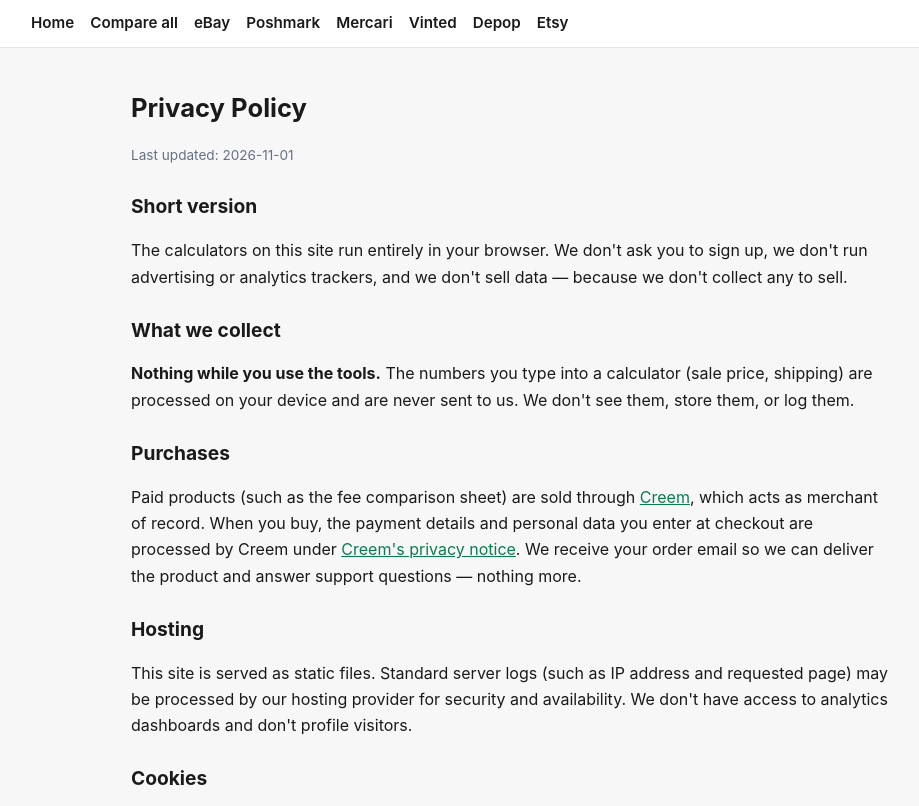
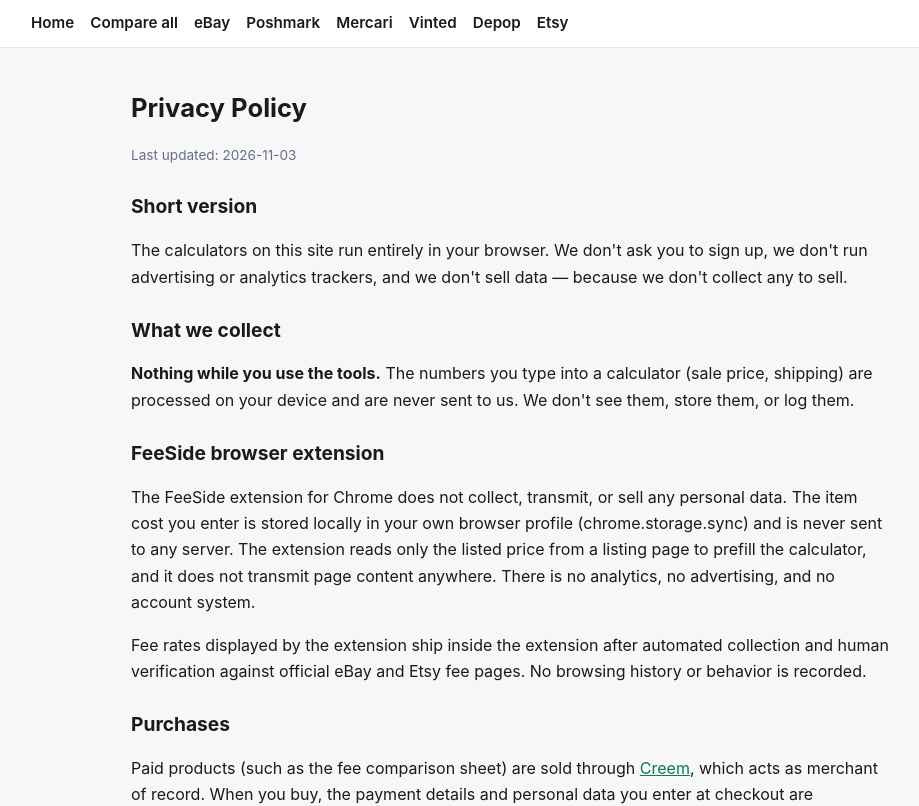
Before and after one commit to wssylhy/feeside-com, a Next.js app: page /privacy in a window 1280 px wide. Shown: the top 806 px of the page, without its empty margins (129-1048 px from the left). Built offline with nearby package versions, Linux system fonts and the light colour scheme.

Commit message:
privacy: add extension section (#extension) for CWS listing

```diff
--- a/app/privacy/page.js
+++ b/app/privacy/page.js
@@ -17,7 +17,7 @@ export default function PrivacyPage() {
     <div className="legal">
       {jsonLd([breadcrumbJsonLd([['Home', '/'], ['Privacy Policy', '/privacy']])])}
       <h1>Privacy Policy</h1>
-      <p className="meta-line">Last updated: 2026-11-01</p>
+      <p className="meta-line">Last updated: 2026-11-03</p>
 
       <h2>Short version</h2>
       <p>
@@ -32,6 +32,22 @@ export default function PrivacyPage() {
         into a calculator (sale price, shipping) are processed on your device
         and are never sent to us. We don&apos;t see them, store them, or log
         them.
+      </p>
+
+      <h2 id="extension">FeeSide browser extension</h2>
+      <p>
+        The FeeSide extension for Chrome does not collect, transmit, or sell
+        any personal data. The item cost you enter is stored locally in your
+        own browser profile (chrome.storage.sync) and is never sent to any
+        server. The extension reads only the listed price from a listing page
+        to prefill the calculator, and it does not transmit page content
+        anywhere. There is no analytics, no advertising, and no account
+        system.
+      </p>
+      <p>
+        Fee rates displayed by the extension ship inside the extension after
+        automated collection and human verification against official eBay and
+        Etsy fee pages. No browsing history or behavior is recorded.
       </p>
 
       <h2>Purchases</h2>
```
